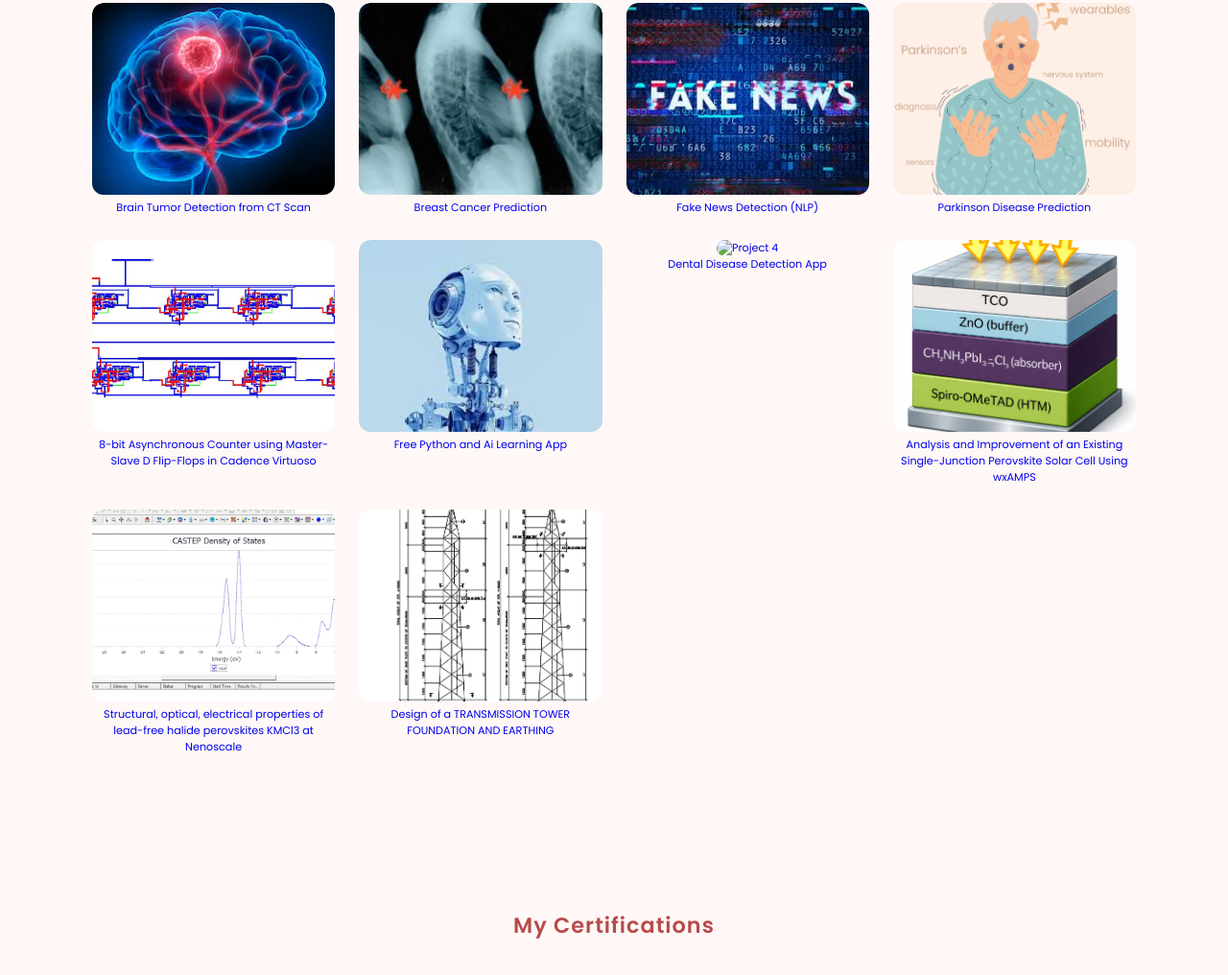
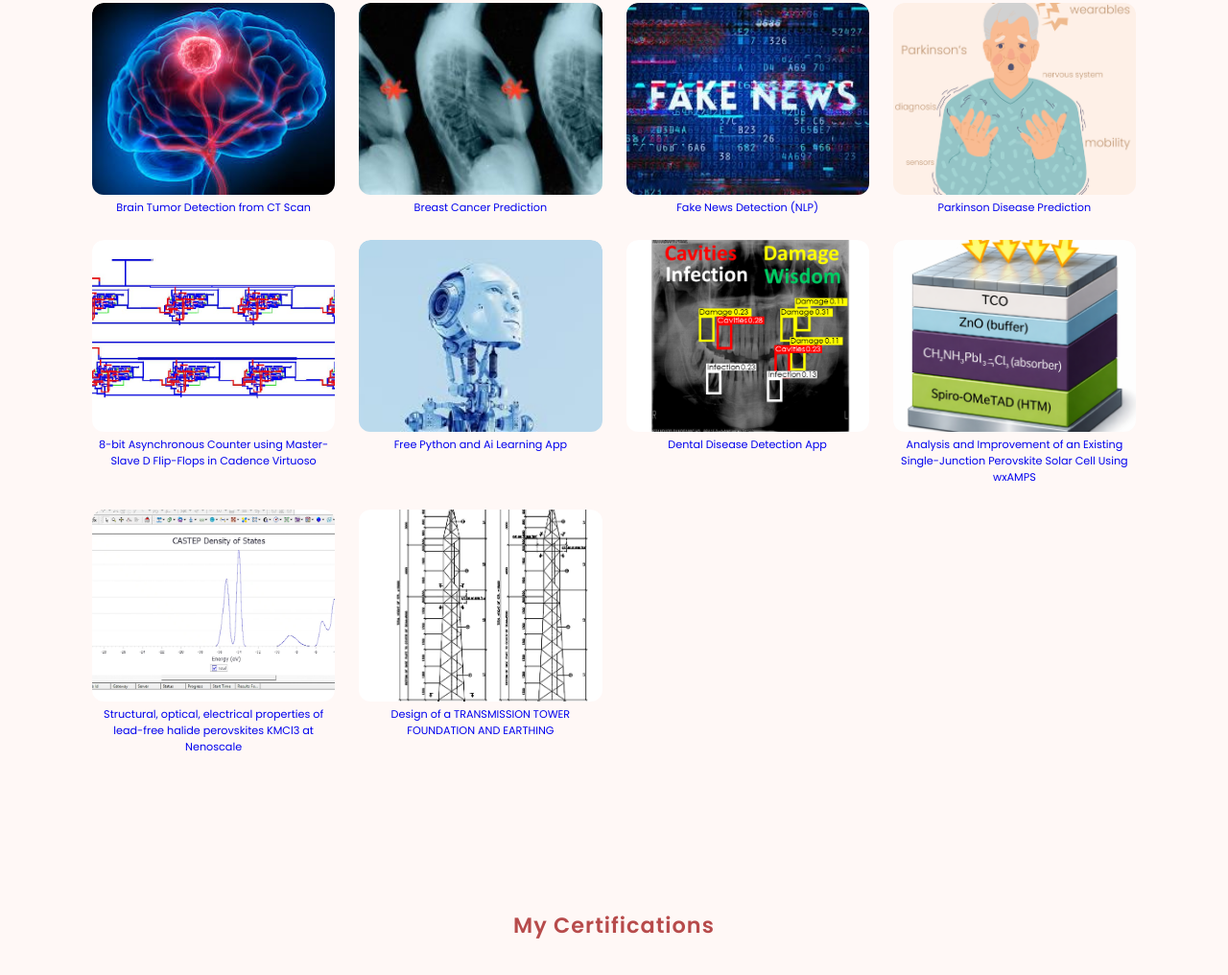
Before and after one commit to AManan651/abdullahmohammedportfolio, a plain HTML site: page index.html in a window 1280 px wide. Shown: the part 1019-2035 px from the top of the page at 96% size. Drawn offline with nearby package versions, Linux system fonts and the light colour scheme.

Commit message:
Update index.html

```diff
--- a/index.html
+++ b/index.html
@@ -139,7 +139,7 @@
 
       <div class="work-item">
         <a href="https://drive.google.com/drive/folders/1zZhLpnqvPOAy9yxhHS5DiuyaHbP08MgL?usp=sharing" target="_blank">
-          <img src="dat.png" alt="Project 4">
+          <img src="dd.png" alt="Project 4">
           <div class="overlay">Dental Disease Detection App</div>
         </a>
       </div>
```
